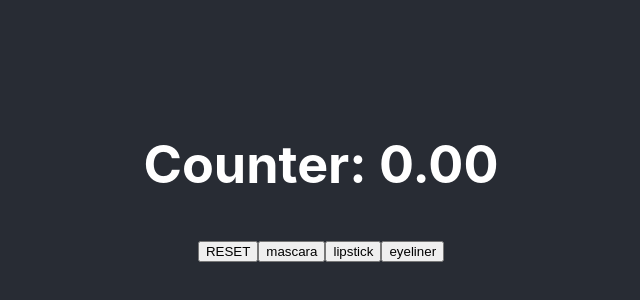
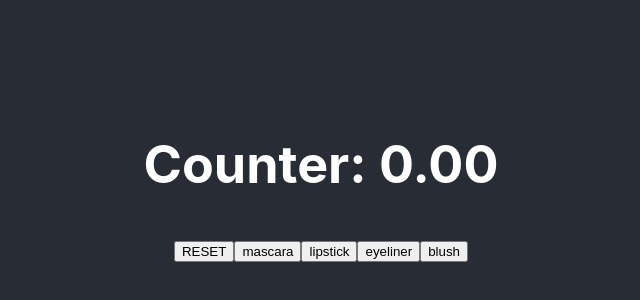
Before and after one commit to AurelieGedeon/sales-counter, a React (Create React App) app: page / in a window 1280 px wide. Shown: the part 220-520 px from the top of the page, without its empty margins (319-959 px from the left). Built offline with nearby package versions, Linux system fonts and the light colour scheme.

Commit message:
added button modal component file

```diff
--- a/src/App.js
+++ b/src/App.js
@@ -19,7 +19,12 @@ function App() {
       name: 'eyeliner',
       price: 6.99,
       inventory: 100
-    }
+    },
+    {
+      name:'blush',
+      price: 12.50,
+      inventory: 75
+  }
   ]
   let totalInventory = reoccurringButtons.reduce((accumulator, button) => {
     return accumulator + button.inventory
```
Also changed, not shown: src/components/Modal/Modal.js (added, +13 -0 lines), src/components/Modal/Modal.css (added), 1 other file (tests, documents, lock files or other folders).
